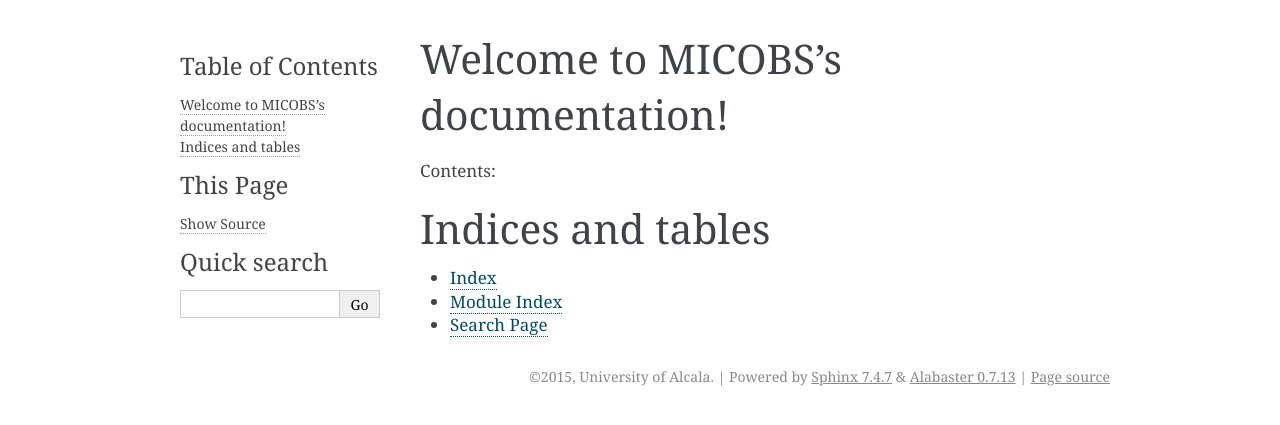
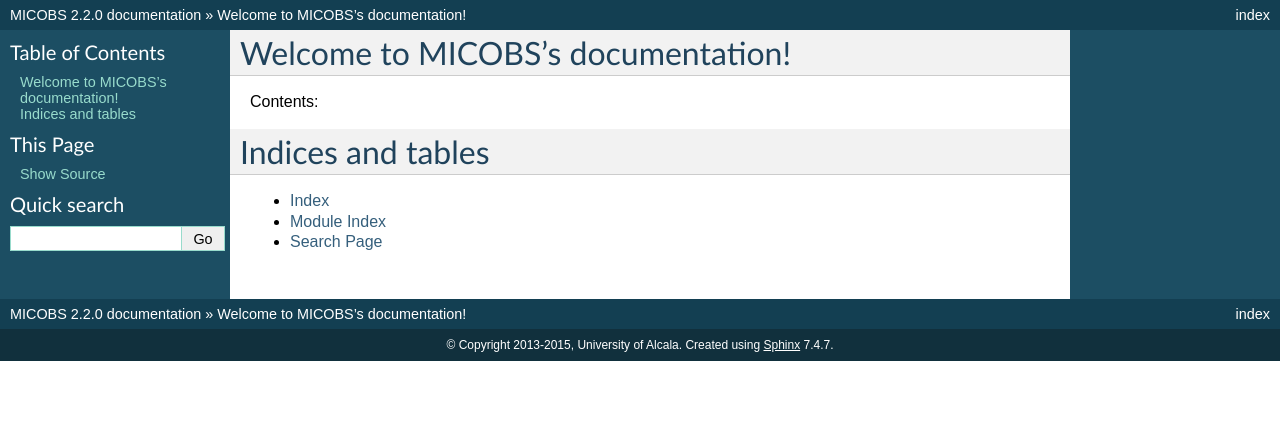
Before and after one commit to parraman/micobs, a Sphinx documentation site: the page built from docs/index.rst, in a window 1280 px wide. Shown: the top 425 px of the page. Built offline with Sphinx 7.4.7, drawn with Linux system fonts in a browser that asks for light colours.

Commit message:
Changed the HTML theme to default

```diff
--- a/docs/conf.py
+++ b/docs/conf.py
@@ -47,7 +47,7 @@
 
 # General information about the project.
 project = u'MICOBS'
-copyright = u'2015, University of Alcala'
+copyright = u'2013-2015, University of Alcala'
 author = u'University of Alcala'
 
 # The version info for the project you're documenting, acts as replacement for
@@ -108,7 +108,7 @@
 
 # The theme to use for HTML and HTML Help pages.  See the documentation for
 # a list of builtin themes.
-html_theme = 'alabaster'
+html_theme = 'default'
 
 # Theme options are theme-specific and customize the look and feel of a theme
 # further.  For a list of options available for each theme, see the
```
